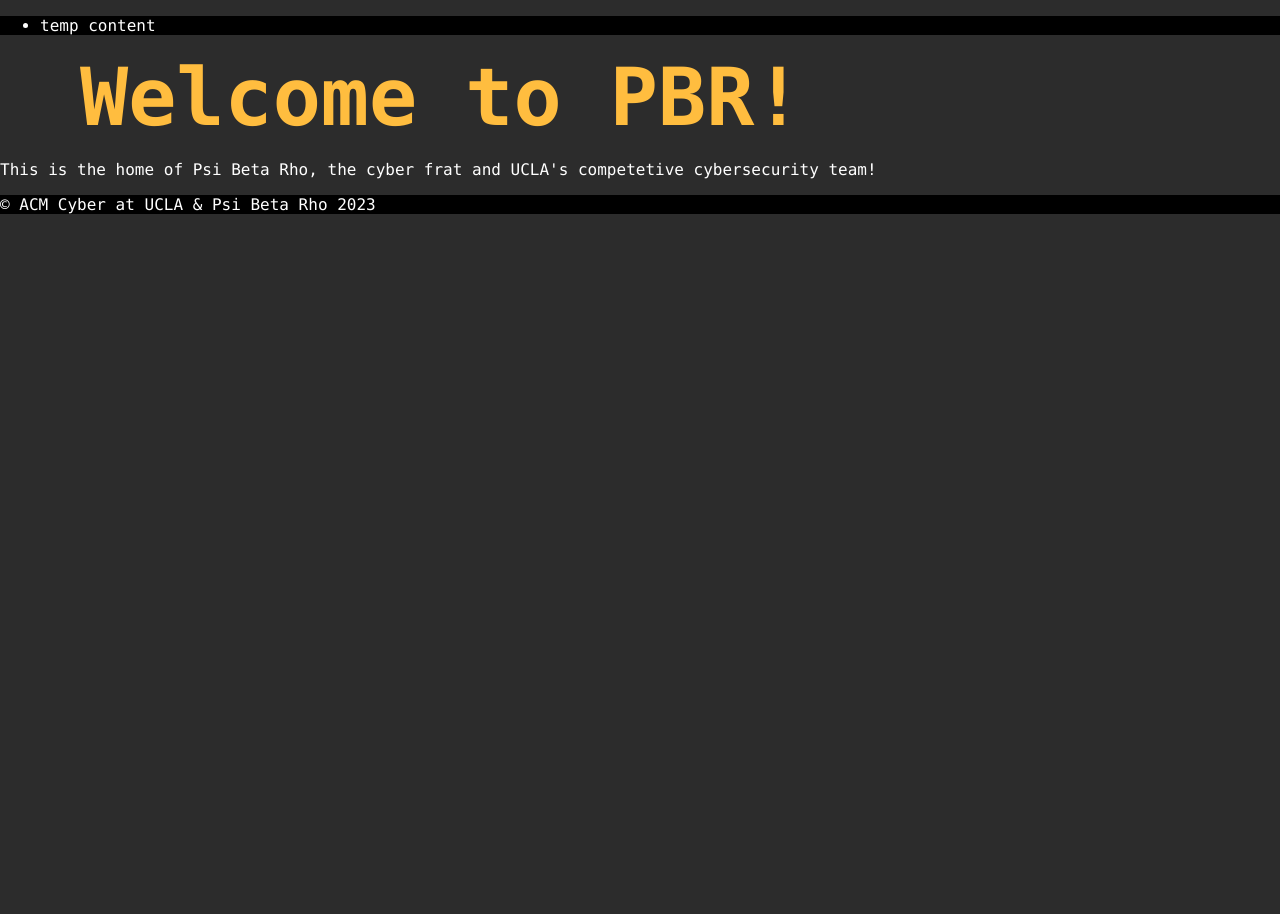
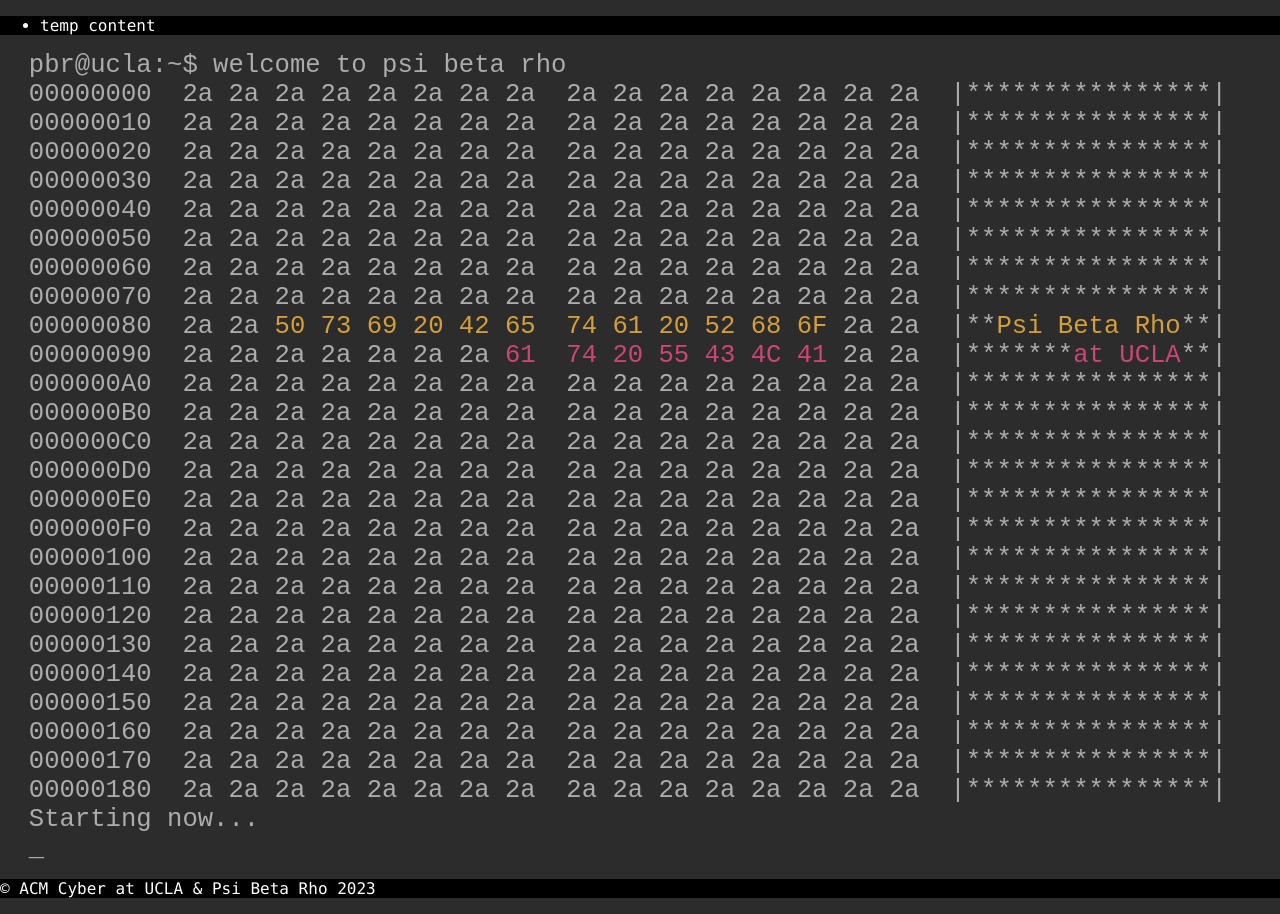
Before and after one commit to pbrucla/pbrucla.github.io, a Jekyll site: the page built from index.html, in a window 1280 px wide. Built offline with Jekyll 4.4.1, drawn with Linux system fonts in a browser that asks for light colours.

Commit message:
Implement basic animated splash screen

```diff
--- a/assets/styles/global.scss
+++ b/assets/styles/global.scss
@@ -1,12 +1,13 @@
 ---
 ---
+
 html,
 body {
   margin: 0;
   padding: 0;
-    background-color: #2C2C2C;
-    color: #FFFFFF;
-    font-family: 'IBM Plex Mono', 'Consolas', 'Lucida Console', monospace;
+  background-color: #2c2c2c;
+  color: #ffffff;
+  font-family: "IBM Plex Mono", "Consolas", "Lucida Console", monospace;
 }
 
 article {
@@ -23,10 +24,10 @@
 }
 
 h1 {
-    color: #FFBD3F;
+  color: #ffbd3f;
   font-size: 5rem;
   font-weight: bold;
   margin: 0 5rem;
 }
 
-@import 'footer', 'nav', 'post';
+@import "footer", "nav", "post", "splashscreen";
--- /dev/null
+++ b/assets/styles/splashscreen.scss
@@ -0,0 +1,43 @@
+pre {
+  padding: 0;
+  margin: 0;
+}
+
+.load {
+  margin: 0 auto;
+  width: 98vw;
+}
+
+.term {
+  font-family: monospace;
+  color: rgb(205, 205, 205);
+  font-size: 2vw;
+  opacity: 0.8;
+  overflow-y: auto;
+  overflow-x: hidden;
+  padding: 0 1rem;
+}
+
+.term:after {
+  content: "_";
+  opacity: 1;
+  animation: cursor 1s infinite;
+}
+
+@keyframes cursor {
+  0% {
+    opacity: 0;
+  }
+  40% {
+    opacity: 0;
+  }
+  50% {
+    opacity: 1;
+  }
+  90% {
+    opacity: 1;
+  }
+  100% {
+    opacity: 0;
+  }
+}
--- a/index.html
+++ b/index.html
@@ -2,5 +2,8 @@
 layout: default
 ---
 
-<h1>Welcome to PBR!</h1>
-<p>This is the home of Psi Beta Rho, the cyber frat and UCLA's competetive cybersecurity team!</p>
+<div class="load">
+    <pre class="term">pbr@ucla:~$ </pre>
+    <script src="https://ajax.googleapis.com/ajax/libs/jquery/3.6.1/jquery.min.js"></script>
+    <script src="splashscreen.js"></script>
+</div>
--- /dev/null
+++ b/splashscreen.js
@@ -0,0 +1,98 @@
+// Credits: modified from https://codepen.io/atunnecliffe/pen/BaZyLR
+
+var textarea = $('.term');
+var text = 'welcome to psi beta rho';
+var i = 0;
+
+runner();
+
+function runner() {
+    textarea.append(text.charAt(i));
+    i++;
+    setTimeout(
+        function () {
+            if (i < text.length)
+                runner();
+            else {
+                textarea.append("<br>")
+                i = 0;
+                setTimeout(function () { feedbacker(); }, 1000);
+            }
+        }, Math.floor(Math.random() * 200) + 1); // prompt typing speed (in ms)
+}
+
+var time = 1;
+function feedbacker() {
+    if (i == 8) {
+        textarea.append("00000080  2a 2a <span style='color:#FFBD3F'>50 73 69 20 42 65  74 61 20 52 68 6F</span> 2a 2a  |**<span style='color:#FFBD3F'>Psi Beta Rho</span>**|<br>");
+    }
+    else if (i == 9) {
+        textarea.append("00000090  2a 2a 2a 2a 2a 2a 2a <span style='color:#F44D89'>61  74 20 55 43 4C 41</span> 2a 2a  |*******<span style='color:#F44D89'>at UCLA</span>**|<br>");
+    }
+    else {
+        textarea.append(output[i] + "<br>");
+    }
+    window.scrollTo(0, document.body.scrollHeight);
+    i++;
+    time = Math.floor(Math.random() * 4) + 1; // output speed (in ms)
+    setTimeout(
+        function () {
+            if (i < output.length - 2 && document.body.scrollHeight + 70 < window.innerHeight) // stop once screen is filled
+                feedbacker();
+            else { // clear splash screen and show Home page
+                textarea.append("Starting now...<br>");
+                setTimeout(function () { $(".load").fadeOut(1000); }, 1000);
+            }
+        }, time);
+}
+
+var output = [
+    "00000000  2a 2a 2a 2a 2a 2a 2a 2a  2a 2a 2a 2a 2a 2a 2a 2a  |****************|",
+    "00000010  2a 2a 2a 2a 2a 2a 2a 2a  2a 2a 2a 2a 2a 2a 2a 2a  |****************|",
+    "00000020  2a 2a 2a 2a 2a 2a 2a 2a  2a 2a 2a 2a 2a 2a 2a 2a  |****************|",
+    "00000030  2a 2a 2a 2a 2a 2a 2a 2a  2a 2a 2a 2a 2a 2a 2a 2a  |****************|",
+    "00000040  2a 2a 2a 2a 2a 2a 2a 2a  2a 2a 2a 2a 2a 2a 2a 2a  |****************|",
+    "00000050  2a 2a 2a 2a 2a 2a 2a 2a  2a 2a 2a 2a 2a 2a 2a 2a  |****************|",
+    "00000060  2a 2a 2a 2a 2a 2a 2a 2a  2a 2a 2a 2a 2a 2a 2a 2a  |****************|",
+    "00000070  2a 2a 2a 2a 2a 2a 2a 2a  2a 2a 2a 2a 2a 2a 2a 2a  |****************|",
+    "00000080  2a 2a 50 73 69 20 42 65  74 61 20 52 68 6F 2a 2a  |**Psi Beta Rho**|",
+    "00000090  2a 2a 2a 2a 2a 2a 2a 61  74 20 55 43 4C 41 2a 2a  |*******at UCLA**|",
+    "000000A0  2a 2a 2a 2a 2a 2a 2a 2a  2a 2a 2a 2a 2a 2a 2a 2a  |****************|",
+    "000000B0  2a 2a 2a 2a 2a 2a 2a 2a  2a 2a 2a 2a 2a 2a 2a 2a  |****************|",
+    "000000C0  2a 2a 2a 2a 2a 2a 2a 2a  2a 2a 2a 2a 2a 2a 2a 2a  |****************|",
+    "000000D0  2a 2a 2a 2a 2a 2a 2a 2a  2a 2a 2a 2a 2a 2a 2a 2a  |****************|",
+    "000000E0  2a 2a 2a 2a 2a 2a 2a 2a  2a 2a 2a 2a 2a 2a 2a 2a  |****************|",
+    "000000F0  2a 2a 2a 2a 2a 2a 2a 2a  2a 2a 2a 2a 2a 2a 2a 2a  |****************|",
+    "00000100  2a 2a 2a 2a 2a 2a 2a 2a  2a 2a 2a 2a 2a 2a 2a 2a  |****************|",
+    "00000110  2a 2a 2a 2a 2a 2a 2a 2a  2a 2a 2a 2a 2a 2a 2a 2a  |****************|",
+    "00000120  2a 2a 2a 2a 2a 2a 2a 2a  2a 2a 2a 2a 2a 2a 2a 2a  |****************|",
+    "00000130  2a 2a 2a 2a 2a 2a 2a 2a  2a 2a 2a 2a 2a 2a 2a 2a  |****************|",
+    "00000140  2a 2a 2a 2a 2a 2a 2a 2a  2a 2a 2a 2a 2a 2a 2a 2a  |****************|",
+    "00000150  2a 2a 2a 2a 2a 2a 2a 2a  2a 2a 2a 2a 2a 2a 2a 2a  |****************|",
+    "00000160  2a 2a 2a 2a 2a 2a 2a 2a  2a 2a 2a 2a 2a 2a 2a 2a  |****************|",
+    "00000170  2a 2a 2a 2a 2a 2a 2a 2a  2a 2a 2a 2a 2a 2a 2a 2a  |****************|",
+    "00000180  2a 2a 2a 2a 2a 2a 2a 2a  2a 2a 2a 2a 2a 2a 2a 2a  |****************|",
+    "00000190  2a 2a 2a 2a 2a 2a 2a 2a  2a 2a 2a 2a 2a 2a 2a 2a  |****************|",
+    "000001A0  2a 2a 2a 2a 2a 2a 2a 2a  2a 2a 2a 2a 2a 2a 2a 2a  |****************|",
+    "000001B0  2a 2a 2a 2a 2a 2a 2a 2a  2a 2a 2a 2a 2a 2a 2a 2a  |****************|",
+    "000001C0  2a 2a 2a 2a 2a 2a 2a 2a  2a 2a 2a 2a 2a 2a 2a 2a  |****************|",
+    "000001D0  2a 2a 2a 2a 2a 2a 2a 2a  2a 2a 2a 2a 2a 2a 2a 2a  |****************|",
+    "000001E0  2a 2a 2a 2a 2a 2a 2a 2a  2a 2a 2a 2a 2a 2a 2a 2a  |****************|",
+    "000001F0  2a 2a 2a 2a 2a 2a 2a 2a  2a 2a 2a 2a 2a 2a 2a 2a  |****************|",
+    "00000200  2a 2a 2a 2a 2a 2a 2a 2a  2a 2a 2a 2a 2a 2a 2a 2a  |****************|",
+    "00000210  2a 2a 2a 2a 2a 2a 2a 2a  2a 2a 2a 2a 2a 2a 2a 2a  |****************|",
+    "00000220  2a 2a 2a 2a 2a 2a 2a 2a  2a 2a 2a 2a 2a 2a 2a 2a  |****************|",
+    "00000230  2a 2a 2a 2a 2a 2a 2a 2a  2a 2a 2a 2a 2a 2a 2a 2a  |****************|",
+    "00000240  2a 2a 2a 2a 2a 2a 2a 2a  2a 2a 2a 2a 2a 2a 2a 2a  |****************|",
+    "00000250  2a 2a 2a 2a 2a 2a 2a 2a  2a 2a 2a 2a 2a 2a 2a 2a  |****************|",
+    "00000260  2a 2a 2a 2a 2a 2a 2a 2a  2a 2a 2a 2a 2a 2a 2a 2a  |****************|",
+    "00000270  2a 2a 2a 2a 2a 2a 2a 2a  2a 2a 2a 2a 2a 2a 2a 2a  |****************|",
+    "00000280  2a 2a 2a 2a 2a 2a 2a 2a  2a 2a 2a 2a 2a 2a 2a 2a  |****************|",
+    "00000290  2a 2a 2a 2a 2a 2a 2a 2a  2a 2a 2a 2a 2a 2a 2a 2a  |****************|",
+    "000002A0  2a 2a 2a 2a 2a 2a 2a 2a  2a 2a 2a 2a 2a 2a 2a 2a  |****************|",
+    "000002B0  2a 2a 2a 2a 2a 2a 2a 2a  2a 2a 2a 2a 2a 2a 2a 2a  |****************|",
+    "000002C0  2a 2a 2a 2a 2a 2a 2a 2a  2a 2a 2a 2a 2a 2a 2a 2a  |****************|",
+    "000002D0  2a 2a 2a 2a 2a 2a 2a 2a  2a 2a 2a 2a 2a 2a 2a 2a  |****************|",
+    "000002E0  2a 2a 2a 2a 2a 2a 2a 2a  2a 2a 2a 2a 2a 2a 2a 2a  |****************|",
+    "000002F0  2a 2a 2a 2a 2a 2a 2a 2a  2a 2a 2a 2a 2a 2a 2a 2a  |****************|",
+    "Starting now...", ""];
```
Lines whose indentation alone changed are shown as unchanged.
